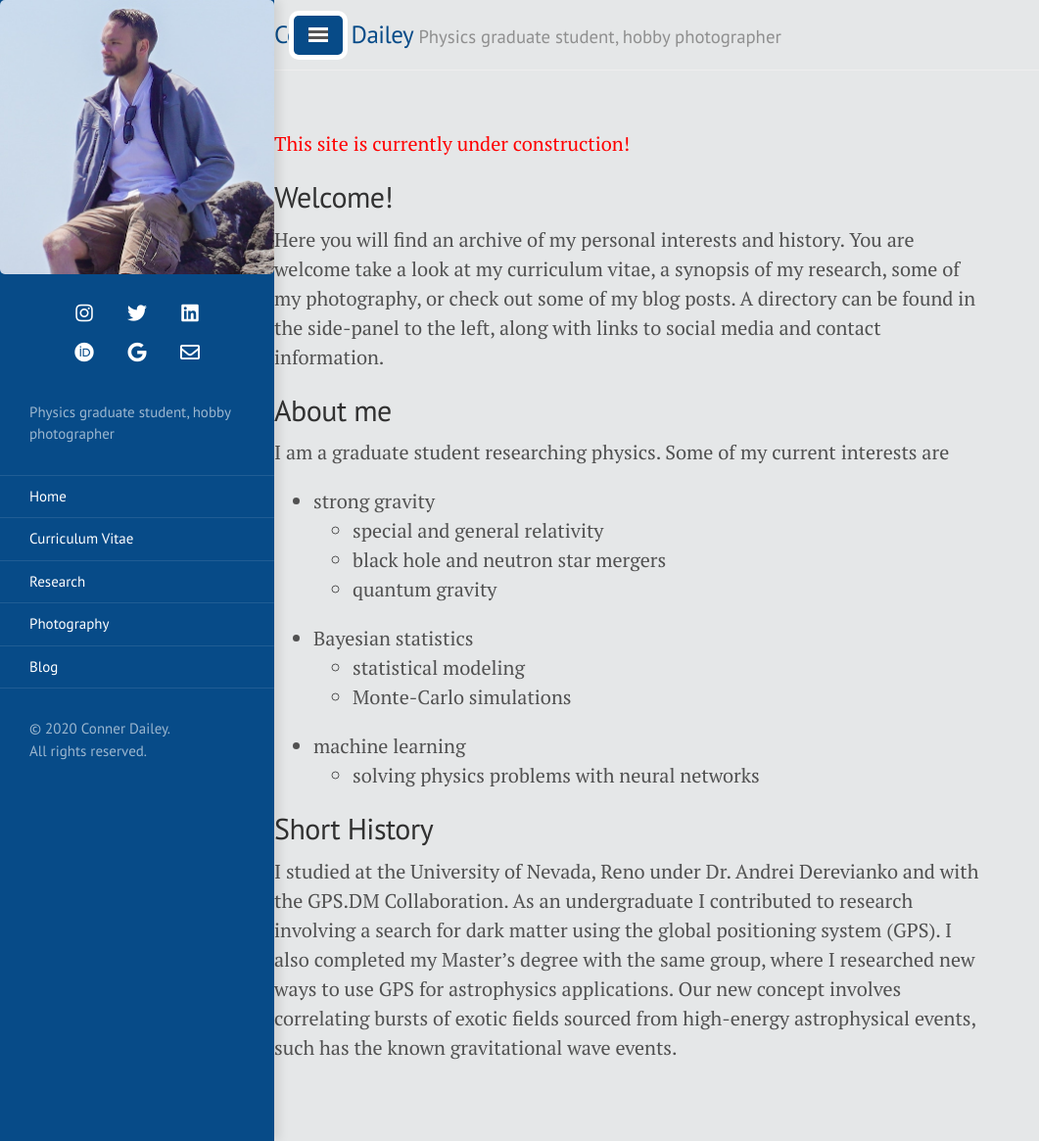
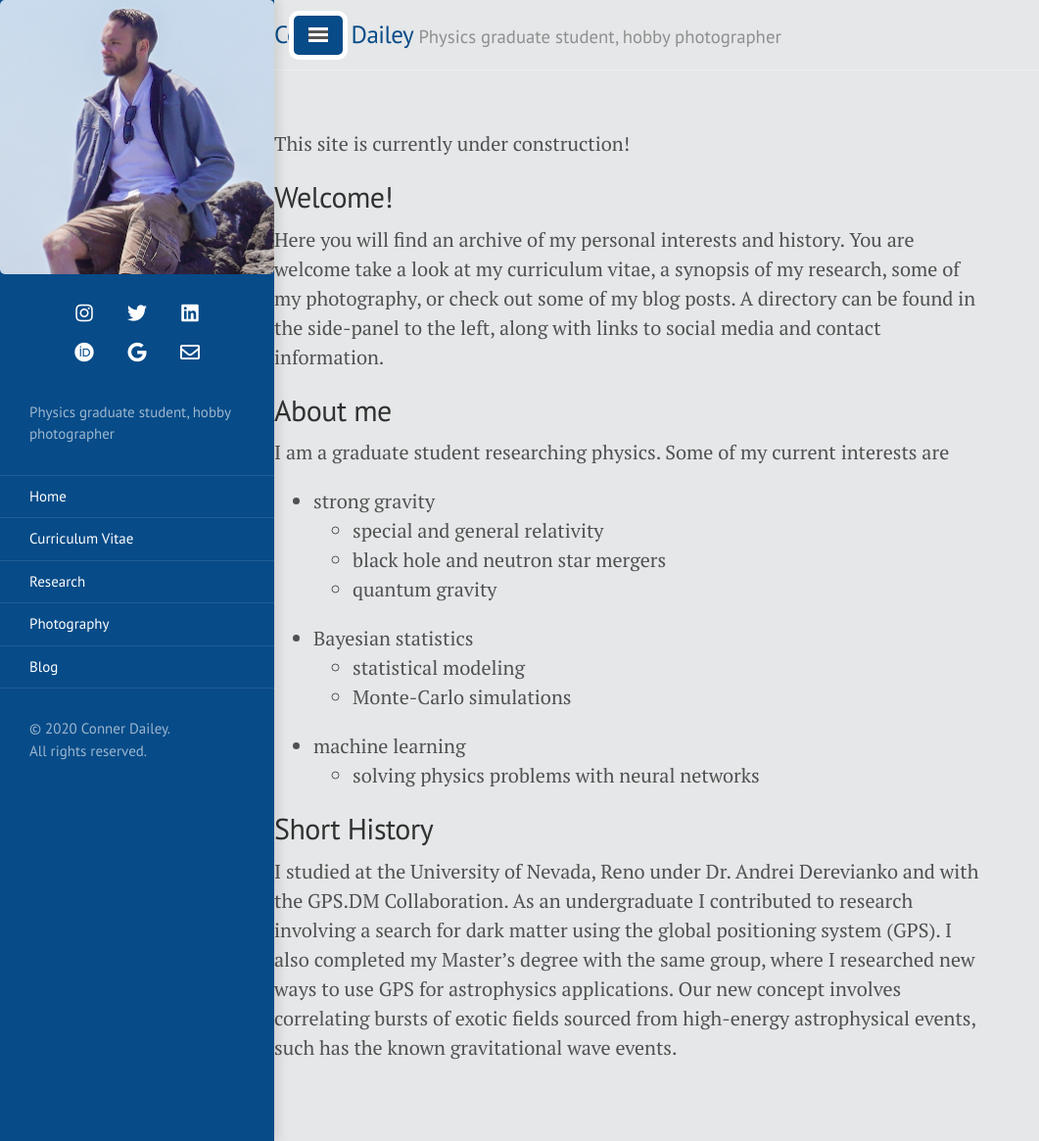
Before and after one commit to TakeTwiceDailey/TakeTwiceDailey.github.io, a Jekyll site: the page built from index.md, in a window 1280 px wide and 1165 px high. Shown: the whole window at 98% size, without its empty margins (0-1061 px from the left). Built offline with Jekyll 4.4.1, drawn with Linux system fonts in a browser that asks for light colours; nearby versions of some CDN libraries.

Commit message:
test changes

```diff
--- a/_includes/head.html
+++ b/_includes/head.html
@@ -26,7 +26,7 @@
   <link rel="stylesheet" href="https://use.fontawesome.com/releases/v5.12.0/css/all.css">
   <!-- Icons -->
   <link rel="apple-touch-icon-precomposed" sizes="144x144" href="{{ site.baseurl }}/public/apple-touch-icon-precomposed.png">
-  <link rel="shortcut icon" href="{{ site.baseurl }}/public/favicon.ico">
+  <link rel="shortcut icon" href="{{ site.baseurl }}public/favicon.ico">
 
   <!-- RSS -->
   <link rel="alternate" type="application/rss+xml" title="RSS" href="/atom.xml">
--- a/index.md
+++ b/index.md
@@ -3,7 +3,7 @@ layout: page
 title: Welcome!
 ---
 
-<span style="color: red">This site is currently under construction!</span>
+<p style="warning">This site is currently under construction!</p>
 
 ## Welcome!
 
```
